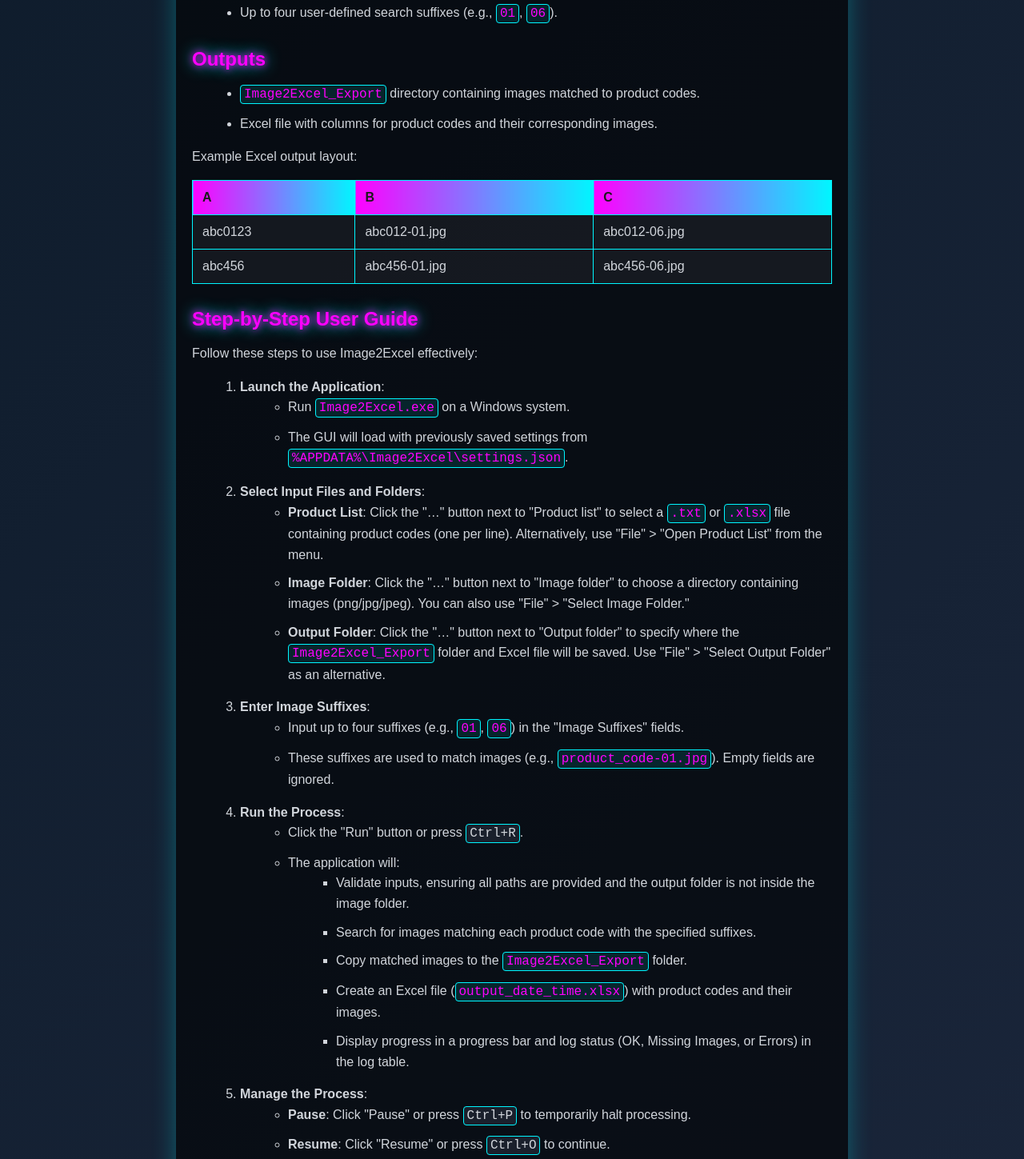
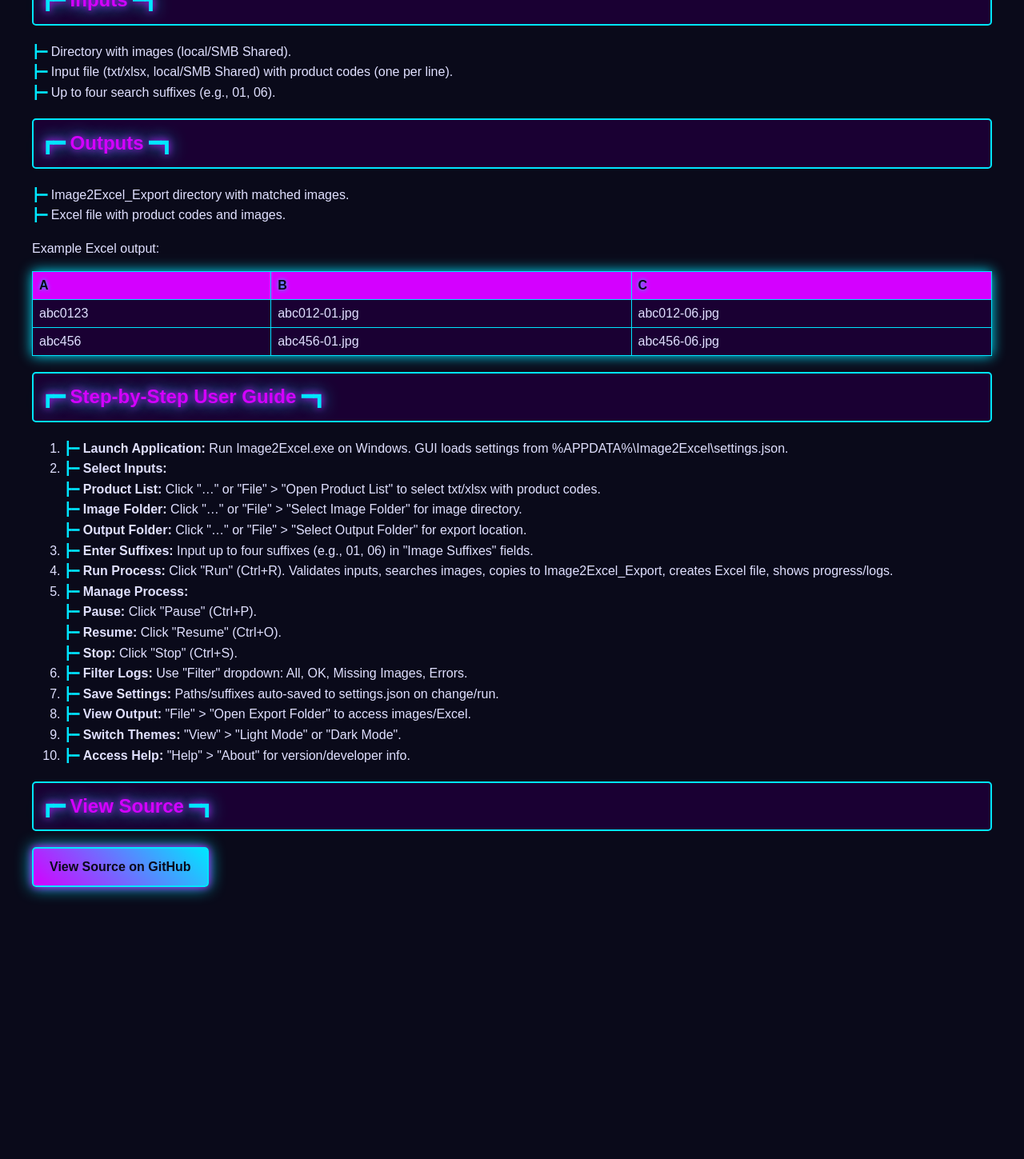
Before and after one commit to dohuyhoang93/img2excel, a plain HTML site: page docs/index.html in a window 1280 px wide. Shown: the part 657-2106 px from the top of the page at 80% size. After the commit the page ends 1802 px from the top, so only its background shows below. Drawn offline with Linux system fonts and the light colour scheme.

Commit message:
change index.html

```diff
--- a/docs/index.html
+++ b/docs/index.html
@@ -46,220 +46,201 @@
     <style>
         body {
             font-family: 'Arial', sans-serif;
-            background: linear-gradient(135deg, #0d1b2a 0%, #1b263b 100%);
-            color: #d1d5db;
+            line-height: 1.6;
             margin: 0;
-            padding: 20px;
+            padding: 0;
+            background-color: #0a0a1a;
+            color: #e0e0ff;
+        }
+        .header {
+            background: linear-gradient(90deg, #2a004d, #0a1a1a);
+            padding: 10px 20px;
+            text-align: center;
+            box-shadow: 0 0 20px #d400ff;
+            position: relative;
+            overflow: hidden;
+        }
+        .header::before {
+            content: '';
+            position: absolute;
+            top: 0;
+            left: 0;
+            width: 100%;
+            height: 100%;
+            background: repeating-linear-gradient(90deg, transparent, transparent 5px, rgba(255, 255, 255, 0.1) 5px, rgba(255, 255, 255, 0.1) 10px);
+            animation: move 5s linear infinite;
+        }
+        @keyframes move {
+            0% { transform: translateX(-100%); }
+            100% { transform: translateX(100%); }
+        }
+        .header pre {
+            margin: 0;
+            color: #00e6ff;
+            text-shadow: 0 0 10px #d400ff;
         }
         .container {
-            max-width: 800px;
+            max-width: 1200px;
             margin: 0 auto;
-            background: rgba(0, 0, 0, 0.6);
-            border-radius: 10px;
-            padding: 20px;
-            box-shadow: 0 0 30px rgba(0, 246, 255, 0.3);
+            padding: 20px 15px;
         }
-        h1 {
-            font-size: 36px;
-            font-weight: bold;
-            color: #ff00ff;
-            text-shadow: 0 0 10px #ff00ff, 0 0 20px #00f6ff;
-            text-align: center;
-            margin-bottom: 20px;
+        h1, h2 {
+            color: #d400ff;
+            padding: 10px;
+            border: 2px solid #00e6ff;
+            border-radius: 5px;
+            background-color: #1a0033;
+            text-shadow: 0 0 10px #d400ff, 0 0 20px #00e6ff;
         }
-        h2 {
-            font-size: 24px;
-            font-weight: 600;
-            color: #ff00ff;
-            text-shadow: 0 0 10px #ff00ff, 0 0 20px #00f6ff;
-            margin-top: 30px;
-            margin-bottom: 15px;
+        h1::before, h2::before {
+            content: "┏━ ";
+            color: #00e6ff;
         }
-        p, li {
-            font-size: 16px;
-            color: #d1d5db;
-            line-height: 1.6;
+        h1::after, h2::after {
+            content: " ━┓";
+            color: #00e6ff;
         }
-        ul, ol {
-            margin-left: 20px;
-            margin-bottom: 15px;
+        pre.ascii-art {
+            font-family: monospace;
+            white-space: pre;
+            background: #1a0033;
+            padding: 10px;
+            border: 1px solid #00e6ff;
+            border-radius: 5px;
+            margin: 10px 0;
+            color: #d400ff;
+            text-shadow: 0 0 5px #d400ff;
         }
-        ul li, ol li {
-            margin-bottom: 10px;
+        ul {
+            list-style: none;
+            padding: 0;
         }
-        code {
-            background: rgba(0, 246, 255, 0.1);
-            border: 1px solid #00f6ff;
-            padding: 2px 4px;
-            border-radius: 4px;
-            color: #ff00ff;
-            font-family: 'Courier New', monospace;
-        }
-        kbd {
-            background: #1a202c;
-            border: 1px solid #00f6ff;
-            padding: 2px 4px;
-            border-radius: 4px;
-            color: #d1d5db;
+        li::before {
+            content: "┣━ ";
+            color: #00e6ff;
         }
         table {
+            width: 100%;
             border-collapse: collapse;
-            width: 100%;
-            margin-bottom: 20px;
-            background: rgba(255, 255, 255, 0.05);
-            border: 1px solid #00f6ff;
+            margin: 10px 0;
+            background: #1a0033;
+            box-shadow: 0 0 15px #00e6ff;
         }
         th, td {
-            border: 1px solid #00f6ff;
-            padding: 12px;
+            border: 1px solid #00e6ff;
+            padding: 8px;
             text-align: left;
-            color: #d1d5db;
+            color: #e0e0ff;
         }
         th {
-            background: linear-gradient(90deg, #ff00ff, #00f6ff);
-            color: #1a1a1a;
-            font-weight: 600;
+            background-color: #d400ff;
+            color: #0a0a1a;
+            text-shadow: 0 0 5px #00e6ff;
         }
-        .neon-button {
+        .github-button {
             display: inline-block;
-            background: linear-gradient(90deg, #ff00ff, #00f6ff);
-            color: #1a1a1a;
             padding: 10px 20px;
-            border-radius: 8px;
+            background: linear-gradient(45deg, #d400ff, #00e6ff);
+            color: #0a0a1a;
+            font-weight: bold;
             text-decoration: none;
-            box-shadow: 0 0 15px rgba(0, 246, 255, 0.5);
-            transition: box-shadow 0.3s;
-            text-align: center;
+            border-radius: 5px;
+            border: 2px solid #00e6ff;
+            box-shadow: 0 0 10px #d400ff, 0 0 20px #00e6ff;
+            transition: all 0.3s ease;
         }
-        .neon-button:hover {
-            box-shadow: 0 0 25px rgba(0, 246, 255, 0.8);
+        .github-button:hover {
+            background: linear-gradient(45deg, #00e6ff, #d400ff);
+            box-shadow: 0 0 20px #d400ff, 0 0 30px #00e6ff;
+            transform: scale(1.05);
+        }
+        @media (max-width: 768px) {
+            body { padding: 10px; }
+            h1 { font-size: 1.5em; }
+            h2 { font-size: 1.2em; }
+            table, th, td { font-size: 0.9em; }
+            .github-button { padding: 8px 16px; font-size: 0.9em; }
+        }
+        @media (max-width: 480px) {
+            h1 { font-size: 1.2em; }
+            h2 { font-size: 1em; }
+            table, th, td { font-size: 0.8em; }
+            .github-button { padding: 6px 12px; font-size: 0.8em; }
         }
     </style>
 </head>
 <body>
+    <header class="header">
+        <pre>
+▐▀▀▀▀▀▀▀▀▀▀▀▀▀▀▀▀▀▀▀▀▀▀▀▀▀▀▀▀▀▀▀▀▀▀▀▀▀▀▀▀▀▀▀▀▀▀▀▀▀▀▀▀▀▀▀▀▀▀▀▀▀▀▀▀▀▀▀▀▀▀▀▀▀▀▌
+▐***██╗███╗***███╗*██████╗*****██████╗*****███████╗██╗**██╗███████╗██╗*****▌
+▐***██║████╗*████║██╔════╝*****╚════██╗****██╔════╝╚██╗██╔╝██╔════╝██║*****▌
+▐***██║██╔████╔██║██║**███╗*****█████╔╝****█████╗***╚███╔╝*█████╗**██║*****▌
+▐***██║██║╚██╔╝██║██║***██║****██╔═══╝*****██╔══╝***██╔██╗*██╔══╝**██║*****▌
+▐***██║██║*╚═╝*██║╚██████╔╝****███████╗****███████╗██╔╝*██╗███████╗███████╗▌
+▐***╚═╝╚═╝*****╚═╝*╚═════╝*****╚══════╝****╚══════╝╚═╝**╚═╝╚══════╝╚══════╝▌
+▐▄▄▄▄▄▄▄▄▄▄▄▄▄▄▄▄▄▄▄▄▄▄▄▄▄▄▄▄▄▄▄▄▄▄▄▄▄▄▄▄▄▄▄▄▄▄▄▄▄▄▄▄▄▄▄▄▄▄▄▄▄▄▄▄▄▄▄▄▄▄▄▄▄▄▌
+        </pre>
+    </header>
     <div class="container">
         <h1>Image2Excel Introduction</h1>
 
-        <div id="overview">
         <h2>Overview</h2>
-            <p>Image2Excel is a software tool designed to automate the process of finding and organizing product images, exporting the results to an Excel file. Currently, it runs exclusively on Windows and has not been tested on Linux or other platforms.</p>
-        </div>
+        <p>Image2Excel automates finding and organizing product images, exporting results to Excel. Runs on Windows; untested on Linux/other platforms.</p>
 
-        <div id="key-features">
         <h2>Key Features</h2>
-            <p>Image2Excel provides the following functionality:</p>
-            <ol>
-                <li>Searches for images (png/jpg/jpeg) based on product codes and user-defined suffixes (e.g., <code>product_code-01.jpg</code>) in the input directory, copying matches to an <code>Image2Excel_Export</code> folder.</li>
-                <li>Generates an Excel file (<code>output_date_time.xlsx</code>) with product codes and corresponding images, starting from cell A2.</li>
-            </ol>
-        </div>
+        <ul>
+            <li>Searches for images (png/jpg/jpeg) by product codes and suffixes (e.g., product_code-01.jpg), copies to Image2Excel_Export.</li>
+            <li>Generates Excel file (output_date_time.xlsx) with product codes and images from cell A2.</li>
+        </ul>
 
-        <div id="inputs">
         <h2>Inputs</h2>
         <ul>
-                <li>Directory containing images (supports local or SMB Shared).</li>
-                <li>Input file (txt/xlsx, supports local or SMB Shared) with a list of product codes, one per line.</li>
-                <li>Up to four user-defined search suffixes (e.g., <code>01</code>, <code>06</code>).</li>
+            <li>Directory with images (local/SMB Shared).</li>
+            <li>Input file (txt/xlsx, local/SMB Shared) with product codes (one per line).</li>
+            <li>Up to four search suffixes (e.g., 01, 06).</li>
         </ul>
-        </div>
 
-        <div id="outputs">
         <h2>Outputs</h2>
         <ul>
-                <li><code>Image2Excel_Export</code> directory containing images matched to product codes.</li>
-                <li>Excel file with columns for product codes and their corresponding images.</li>
+            <li>Image2Excel_Export directory with matched images.</li>
+            <li>Excel file with product codes and images.</li>
         </ul>
-            <p>Example Excel output layout:</p>
+        <p>Example Excel output:</p>
         <table>
-                <thead>
-                    <tr>
-                        <th>A</th>
-                        <th>B</th>
-                        <th>C</th>
-                    </tr>
-                </thead>
-                <tbody>
+            <tr><th>A</th><th>B</th><th>C</th></tr>
             <tr><td>abc0123</td><td>abc012-01.jpg</td><td>abc012-06.jpg</td></tr>
             <tr><td>abc456</td><td>abc456-01.jpg</td><td>abc456-06.jpg</td></tr>
-                </tbody>
         </table>
-        </div>
 
-        <div id="user-guide">
         <h2>Step-by-Step User Guide</h2>
-            <p>Follow these steps to use Image2Excel effectively:</p>
         <ol>
-                <li><strong>Launch the Application</strong>:
+            <li><strong>Launch Application:</strong> Run Image2Excel.exe on Windows. GUI loads settings from %APPDATA%\Image2Excel\settings.json.</li>
+            <li><strong>Select Inputs:</strong>
                 <ul>
-                        <li>Run <code>Image2Excel.exe</code> on a Windows system.</li>
-                        <li>The GUI will load with previously saved settings from <code>%APPDATA%\Image2Excel\settings.json</code>.</li>
+                    <li><strong>Product List:</strong> Click "…" or "File" > "Open Product List" to select txt/xlsx with product codes.</li>
+                    <li><strong>Image Folder:</strong> Click "…" or "File" > "Select Image Folder" for image directory.</li>
+                    <li><strong>Output Folder:</strong> Click "…" or "File" > "Select Output Folder" for export location.</li>
                 </ul>
             </li>
-                <li><strong>Select Input Files and Folders</strong>:
+            <li><strong>Enter Suffixes:</strong> Input up to four suffixes (e.g., 01, 06) in "Image Suffixes" fields.</li>
+            <li><strong>Run Process:</strong> Click "Run" (Ctrl+R). Validates inputs, searches images, copies to Image2Excel_Export, creates Excel file, shows progress/logs.</li>
+            <li><strong>Manage Process:</strong>
                 <ul>
-                        <li><strong>Product List</strong>: Click the "…" button next to "Product list" to select a <code>.txt</code> or <code>.xlsx</code> file containing product codes (one per line). Alternatively, use "File" > "Open Product List" from the menu.</li>
-                        <li><strong>Image Folder</strong>: Click the "…" button next to "Image folder" to choose a directory containing images (png/jpg/jpeg). You can also use "File" > "Select Image Folder."</li>
-                        <li><strong>Output Folder</strong>: Click the "…" button next to "Output folder" to specify where the <code>Image2Excel_Export</code> folder and Excel file will be saved. Use "File" > "Select Output Folder" as an alternative.</li>
+                    <li><strong>Pause:</strong> Click "Pause" (Ctrl+P).</li>
+                    <li><strong>Resume:</strong> Click "Resume" (Ctrl+O).</li>
+                    <li><strong>Stop:</strong> Click "Stop" (Ctrl+S).</li>
                 </ul>
             </li>
-                <li><strong>Enter Image Suffixes</strong>:
-                    <ul>
-                        <li>Input up to four suffixes (e.g., <code>01</code>, <code>06</code>) in the "Image Suffixes" fields.</li>
-                        <li>These suffixes are used to match images (e.g., <code>product_code-01.jpg</code>). Empty fields are ignored.</li>
-                    </ul>
-                </li>
-                <li><strong>Run the Process</strong>:
-                    <ul>
-                        <li>Click the "Run" button or press <kbd>Ctrl+R</kbd>.</li>
-                        <li>The application will:
-                            <ul>
-                                <li>Validate inputs, ensuring all paths are provided and the output folder is not inside the image folder.</li>
-                                <li>Search for images matching each product code with the specified suffixes.</li>
-                                <li>Copy matched images to the <code>Image2Excel_Export</code> folder.</li>
-                                <li>Create an Excel file (<code>output_date_time.xlsx</code>) with product codes and their images.</li>
-                                <li>Display progress in a progress bar and log status (OK, Missing Images, or Errors) in the log table.</li>
-                            </ul>
-                        </li>
-                    </ul>
-                </li>
-                <li><strong>Manage the Process</strong>:
-                    <ul>
-                        <li><strong>Pause</strong>: Click "Pause" or press <kbd>Ctrl+P</kbd> to temporarily halt processing.</li>
-                        <li><strong>Resume</strong>: Click "Resume" or press <kbd>Ctrl+O</kbd> to continue.</li>
-                        <li><strong>Stop</strong>: Click "Stop" or press <kbd>Ctrl+S</kbd> to terminate the process.</li>
-                    </ul>
-                </li>
-                <li><strong>Filter Logs</strong>:
-                    <ul>
-                        <li>Use the "Filter" dropdown to view specific log entries: "All," "OK," "Missing Images," or "Errors."</li>
-                    </ul>
-                </li>
-                <li><strong>Save Settings</strong>:
-                    <ul>
-                        <li>Input paths and suffixes are automatically saved to <code>%APPDATA%\Image2Excel\settings.json</code> when modified or when the process is run.</li>
-                    </ul>
-                </li>
-                <li><strong>View Output</strong>:
-                    <ul>
-                        <li>Use "File" > "Open Export Folder" to open the <code>Image2Excel_Export</code> folder containing matched images and the Excel file.</li>
-                    </ul>
-                </li>
-                <li><strong>Switch Themes</strong>:
-                    <ul>
-                        <li>Navigate to "View" > "Light Mode" or "Dark Mode" to toggle between themes.</li>
-                    </ul>
-                </li>
-                <li><strong>Access Help</strong>:
-                    <ul>
-                        <li>Click "Help" > "About" to view application details, including version and developer information.</li>
-                    </ul>
-                </li>
+            <li><strong>Filter Logs:</strong> Use "Filter" dropdown: All, OK, Missing Images, Errors.</li>
+            <li><strong>Save Settings:</strong> Paths/suffixes auto-saved to settings.json on change/run.</li>
+            <li><strong>View Output:</strong> "File" > "Open Export Folder" to access images/Excel.</li>
+            <li><strong>Switch Themes:</strong> "View" > "Light Mode" or "Dark Mode".</li>
+            <li><strong>Access Help:</strong> "Help" > "About" for version/developer info.</li>
         </ol>
-        </div>
 
-        <div style="margin-top: 20px; text-align: center;">
-            <a href="https://github.com/dohuyhoang93/img2excel/" class="neon-button">View Source on GitHub</a>
-        </div>
+        <h2>View Source</h2>
+        <p><a href="https://github.com" class="github-button">View Source on GitHub</a></p>
     </div>
 </body>
 </html>
```
Lines whose indentation alone changed are shown as unchanged.
